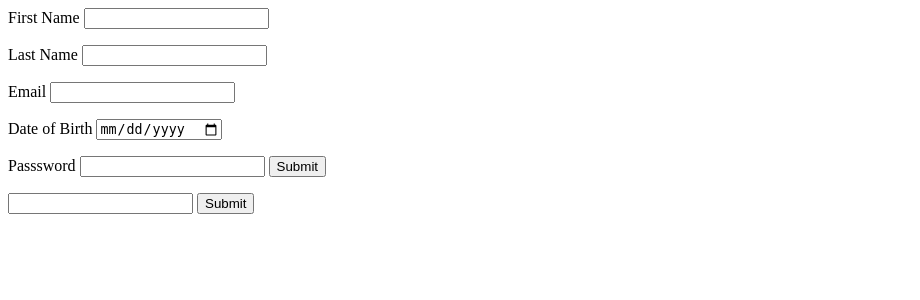
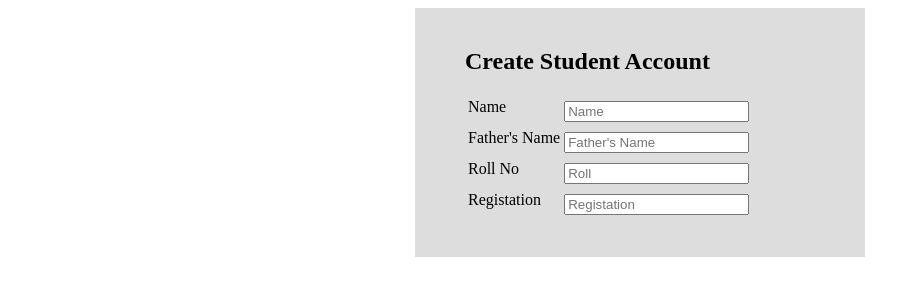
Before and after one commit to LamiaRimty/Simple-Form-Validation, a PHP site: page / in a window 1280 px wide. Shown: the top 300 px of the page, without its empty margins (0-920 px from the left). Run offline with PHP 8.4, Linux system fonts and the light colour scheme.

Commit message:
start font end design

```diff
--- a/index.php
+++ b/index.php
@@ -7,71 +7,100 @@
 	<html lang="en">
 	<head>
 		<meta charset="utf-8">
-		<title></title>
+		<title>Form Validation With PHP</title>
+
+<style>
+
+
+
+
+.form-validation{
+	width: 450px;
+	margin: 0 auto;
+	background: #ddd;
+	padding: 20px 50px;
+	box-sizing: border-box;
+
+}
+
+.label{
+
+	float: left;
+	width: 100%;
+	font-size: left;
+	width: 100%;
+	font-size: bold;
+	padding-bottom: 10px;
+
+}
+
+.text{
+
+}
+
+
+
+.error{
+	color: #cc0000;
+	padding-top: 5px;
+	float: left;
+	width: 100%;
+}
+
+
+
+
+		</style>
+
+
+
 	</head>
 	<body>
 
 
-	<form>
-		<p>
-		<label>First Name</label>
-		<input type="text" name="firstName"  id="firstName"/>
+<div class="form-validation">
+	<h2>Create Student Account</h2>
 
-		</p>
+<form action="" method="post" enctype="mutipart/form/data">
+	<table>
+		<tr class="row">
+			<td class="label"><label for="name">Name</label></td>
 
-		 <p>
-		<label>Last Name</label>
-  		<input type="text" name="lastName"  id="lastName"/>
+			<td ><input  class="text" type="text"  id="name " name="name" placeholder="Name">   </td>
+		</tr>
 
-		</p>
+		<tr class="row">
+			<td class="label"><label for="fathername">Father's Name</label></td>
 
-		<p>
-		<label>Email</label>
-		<input type="text" name="email"  id="email"/>
-		</p>
+			<td ><input  class="text" type="text"  id="fathername" name="fathername" placeholder="Father's Name">   </td>
+		</tr>
 
-<div class="well">
-      <div class="form-group">
-      <label>Date of Birth</label>
-      <input type="date" class="form-control" id="exampleInputDOB1" placeholder="Date of Birth">
-    </div>
-</div>
 
-<div class="well">
+<tr class="row">
+			<td class="label"><label for="roll">Roll No</label></td>
+
+			<td ><input  class="text" type="text"  id="roll " name="roll" placeholder="Roll ">   </td>
+		</tr>
+
+		<tr class="row">
+			<td class="label"><label for="reg">Registation</label></td>
+
+			<td ><input  class="text" type="text"  id="reg " name="reg" placeholder="Registation ">   </td>
+		</tr>
+
+
+
+
+
+	</table>
+
+</form>
+
 </div>
 
 
-		<p>
-		<label>Passsword</label>
-		<input type="text" name="password"  id="password"/>
-
-		<input type="submit" name="Submit">
-	</p>
-
-<input id="numb">
-
-<button type="button" onclick="myFunction()">Submit</button>
-
-<p id="demo"></p>
-
-<script>
-function myFunction() {
-    var x, text;
-
-    // Get the value of the input field with id="numb"
-    x = document.getElementById("numb").value;
-
-    // If x is Not a Number or less than one or greater than 10
-    if (isNaN(x) || x < 1 || x > 10) {
-        text = "Input not valid";
-    } else {
-        text = "Input OK";
-    }
-    document.getElementById("demo").innerHTML = text;
-}
-</script>
 
 
-	</form>
+
 	</body>
 	</html>
```
Also changed, not shown: index.html (added, +44 -0 lines).
